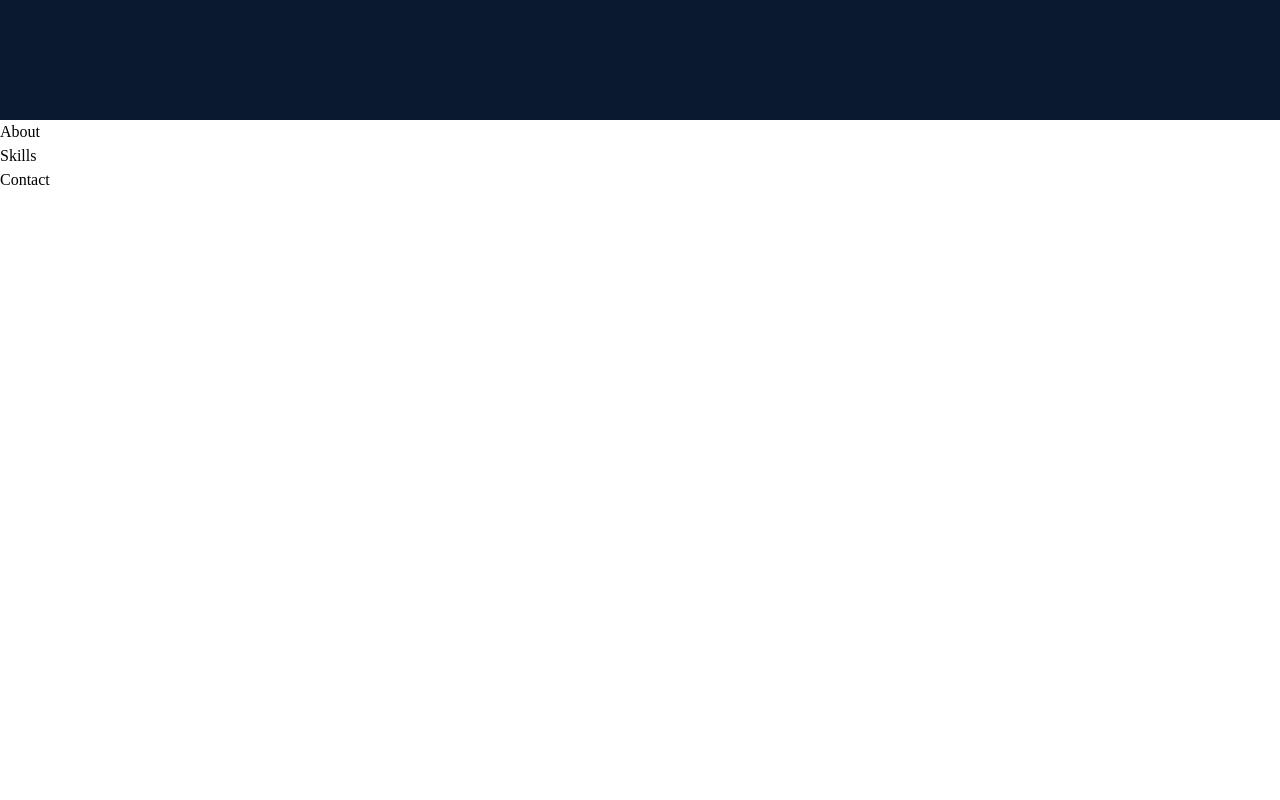
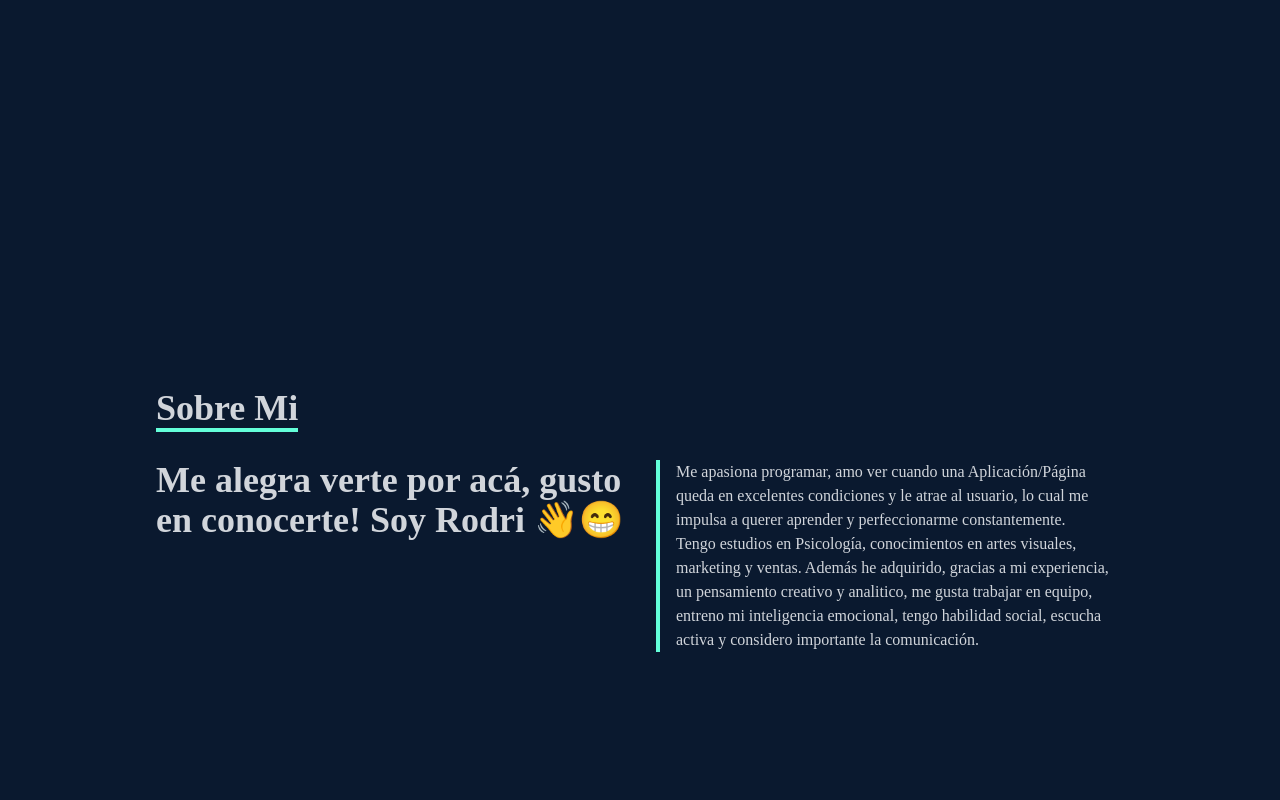
Before and after one commit to RodriOrozco/Portafolio, a React (Create React App) app: page / in a window 1280 px wide. Shown: the part 680-1480 px from the top of the page. Before the commit the page ends 872 px from the top, so only its background shows below. Built offline with nearby package versions, Linux system fonts and the light colour scheme.

Commit message:
About finished

```diff
--- a/src/components/About/index.jsx
+++ b/src/components/About/index.jsx
@@ -2,8 +2,34 @@ import React from "react";
 
 const About = () => {
   return (
-    <div>
-      <h1>About</h1>
+    <div name="about" className="w-full h-screen bg-[#0a192f] text-gray-300">
+      <div className="flex flex-col justify-center items-center w-full h-full">
+        <div className="max-w-[1000px] w-full grid grid-cols-2 gap-8">
+          <div className="sm:text-left pb-8 pl-4">
+            <p className="text-4xl font-bold inline border-b-4 border-[#64ffda]">
+              Sobre Mi
+            </p>
+          </div>
+          <div></div>
+        </div>
+        <div className="max-w-[1000px] w-full grid sm:grid-cols-2 gap-8 px-4">
+          <div className="sm:text-left  text-4xl font-bold">
+            <p>Me alegra verte por acá, gusto en conocerte! Soy Rodri 👋😁</p>
+          </div>
+          <div className="sm:border-l-4 border-[#64ffda] sm:pl-4">
+            <p>
+              Me apasiona programar, amo ver cuando una Aplicación/Página queda
+              en excelentes condiciones y le atrae al usuario, lo cual me
+              impulsa a querer aprender y perfeccionarme constantemente. <br />
+              Tengo estudios en Psicología, conocimientos en artes visuales,
+              marketing y ventas. Además he adquirido, gracias a mi experiencia,
+              un pensamiento creativo y analitico, me gusta trabajar en equipo,
+              entreno mi inteligencia emocional, tengo habilidad social, escucha
+              activa y considero importante la comunicación.
+            </p>
+          </div>
+        </div>
+      </div>
     </div>
   );
 };
--- a/src/components/NavBar/index.jsx
+++ b/src/components/NavBar/index.jsx
@@ -69,7 +69,7 @@ const NavBar = () => {
         <li className="py-6 text-4xl hover:text-[#64ffda]">
           {" "}
           <Link onClick={handleClick} to="about" smooth={true} duration={500}>
-            About
+            Sobre Mi
           </Link>
         </li>
         <li className="py-6 text-4xl hover:text-[#64ffda]">
@@ -81,13 +81,13 @@ const NavBar = () => {
         <li className="py-6 text-4xl hover:text-[#64ffda]">
           {" "}
           <Link onClick={handleClick} to="work" smooth={true} duration={500}>
-            Work
+            Proyectos
           </Link>
         </li>
         <li className="py-6 text-4xl hover:text-[#64ffda]">
           {" "}
           <Link onClick={handleClick} to="contact" smooth={true} duration={500}>
-            Contact
+            Contactame!
           </Link>
         </li>
       </ul>
```
